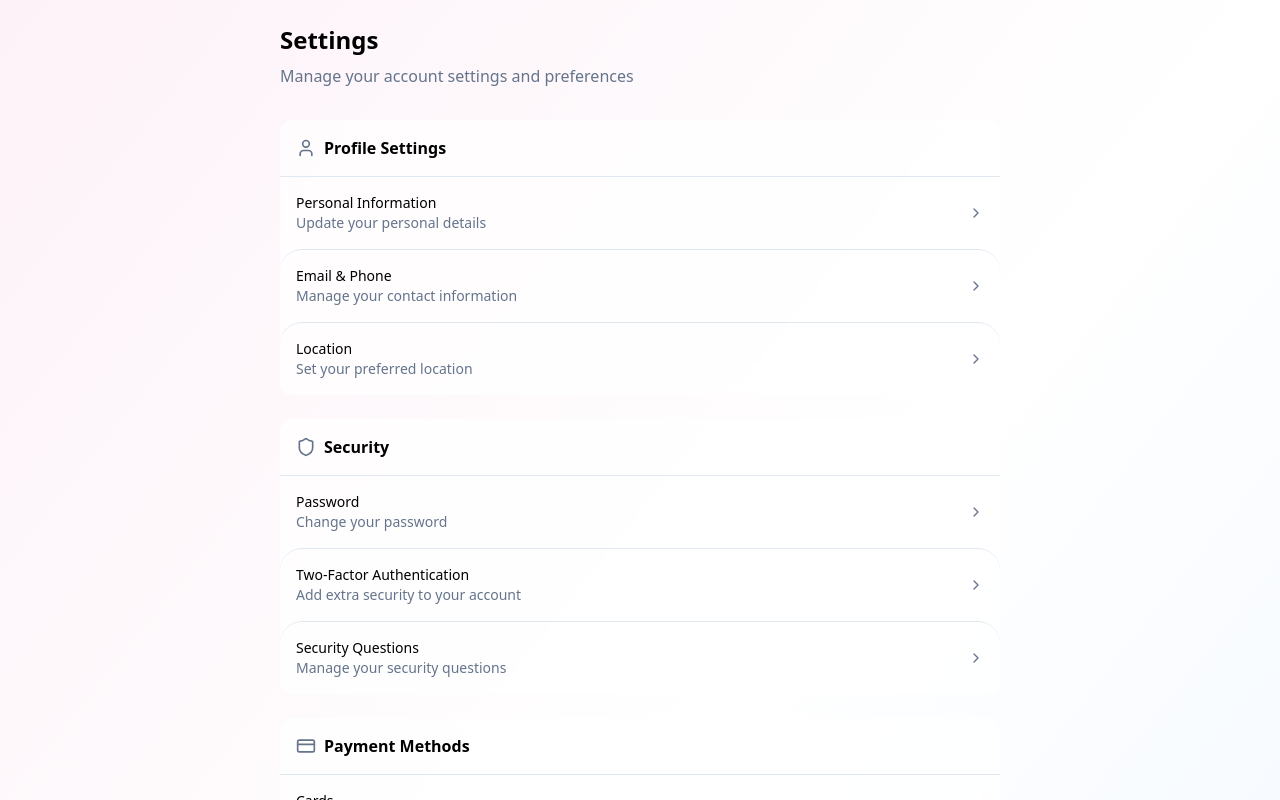
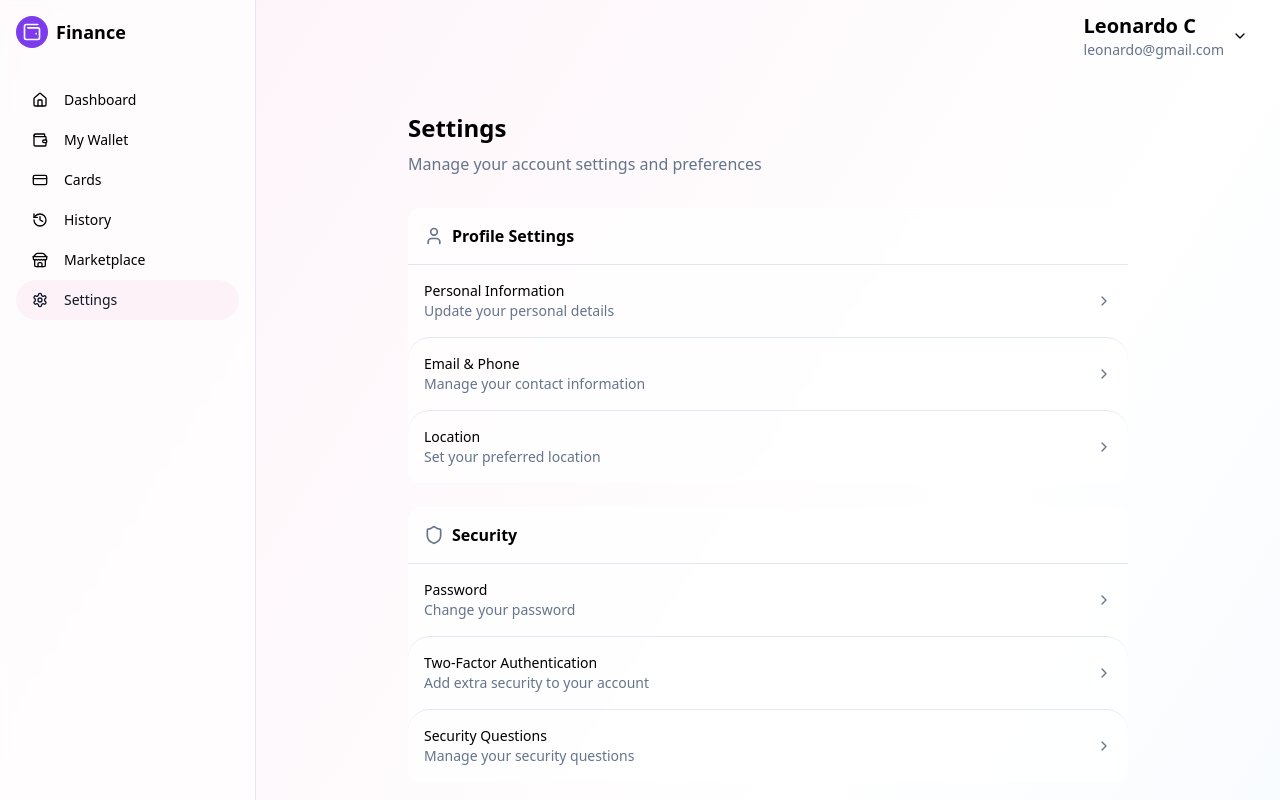
Before and after one commit to Sabrealfred/crypto-fiat-wallet, a React (Vite) app: page /settings in a window 1280 px wide. Shown: the top 800 px of the page. Built offline with nearby package versions, Linux system fonts and the light colour scheme.

Commit message:
Add settings menu and footer
The settings page was missing a menu and footer.  This commit adds them.

```diff
--- a/src/pages/Settings.tsx
+++ b/src/pages/Settings.tsx
@@ -8,6 +8,7 @@ import {
   Globe,
   ChevronRight
 } from "lucide-react";
+import { AppLayout } from "@/components/layout/app-layout";
 
 export default function SettingsPage() {
   const settingsSections = [
@@ -59,6 +60,7 @@ export default function SettingsPage() {
   ];
 
   return (
+    <AppLayout>
       <div className="p-6 max-w-3xl mx-auto">
         <div className="mb-8">
           <h1 className="text-2xl font-semibold mb-2">Settings</h1>
@@ -91,5 +93,6 @@ export default function SettingsPage() {
           ))}
         </div>
       </div>
+    </AppLayout>
   );
 }
```
Lines whose indentation alone changed are shown as unchanged.
